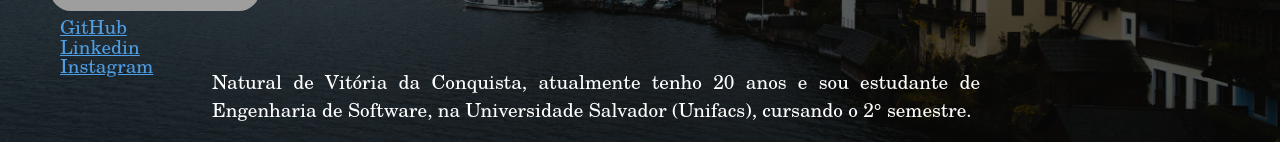
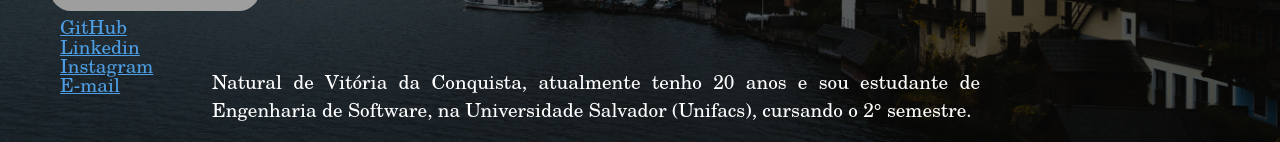
Before and after one commit to lucasborgss1/SalvadorTechDesafio-1, a plain HTML site: page index.html in a window 1280 px wide. Shown: the part 480-622 px from the top of the page. Drawn offline with Linux system fonts and the light colour scheme; grey boxes are pictures that could not be loaded.

Commit message:
add email

```diff
--- a/index.html
+++ b/index.html
@@ -48,6 +48,7 @@
                             <a class="links" href="http://github.com/lucasborgss1" target="_blank" rel="noopener noreferrer">GitHub</a><br>
                             <a class="links" href="http://www.linkedin.com/in/lucasborgss0/" target="_blank" rel="noopener noreferrer">Linkedin</a><br>
                             <a class="links" href="http://www.instagram.com/lucasborgss_/" target="_blank" rel="noopener noreferrer">Instagram</a>
+                            <a class="links" href="mailto:lucasdealmeidaborges123@gmail.com">E-mail</a>
                     </nav>
                 </div>
             </div>
--- a/style.css
+++ b/style.css
@@ -80,8 +80,8 @@ body , html
 #boxlinks
 {
     line-height: 100%;
-    height: fit-content;
-    width: fit-content;
+    height: 90px;
+    width: 80px;
     margin-top: 290px;
     justify-content: left;
     margin-left: 60px;
```
